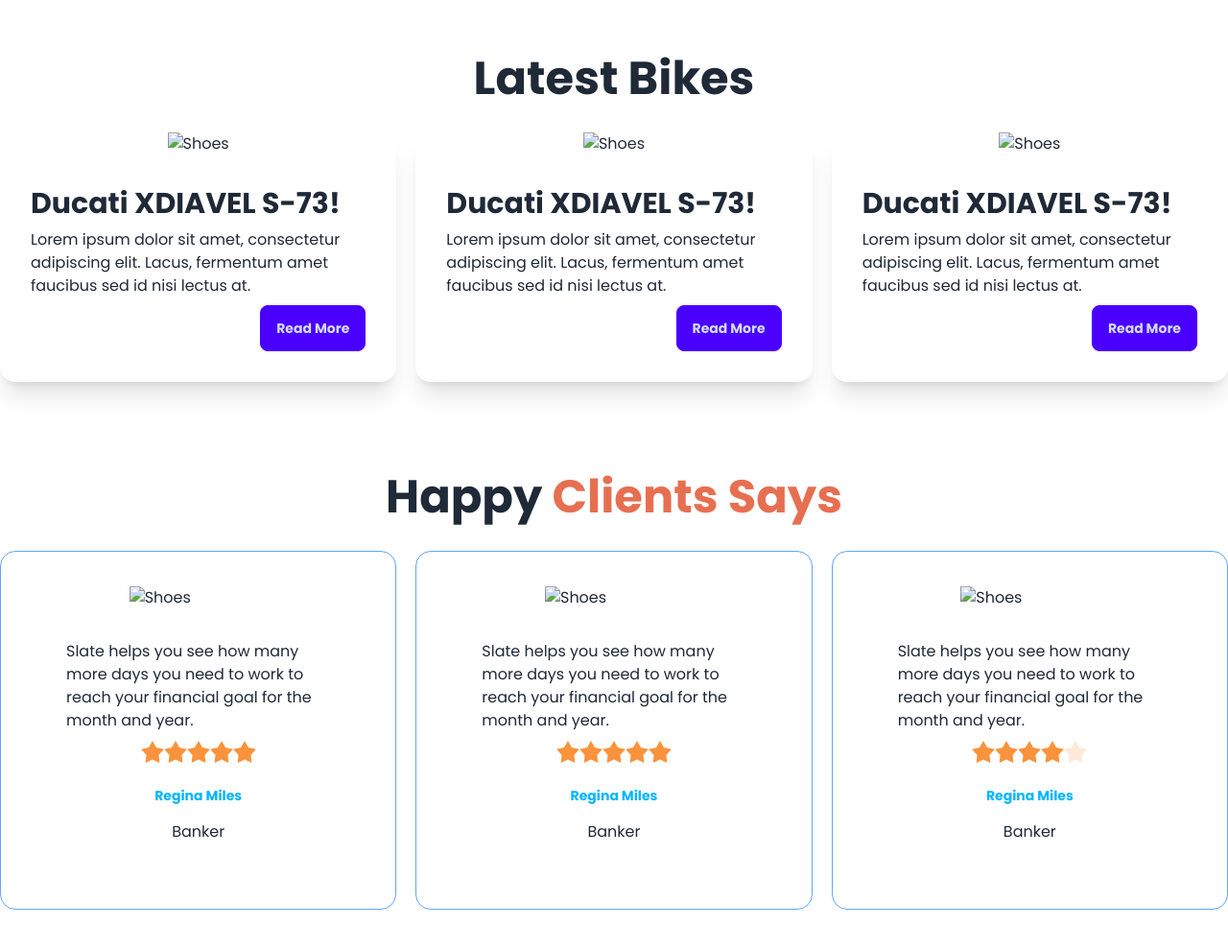
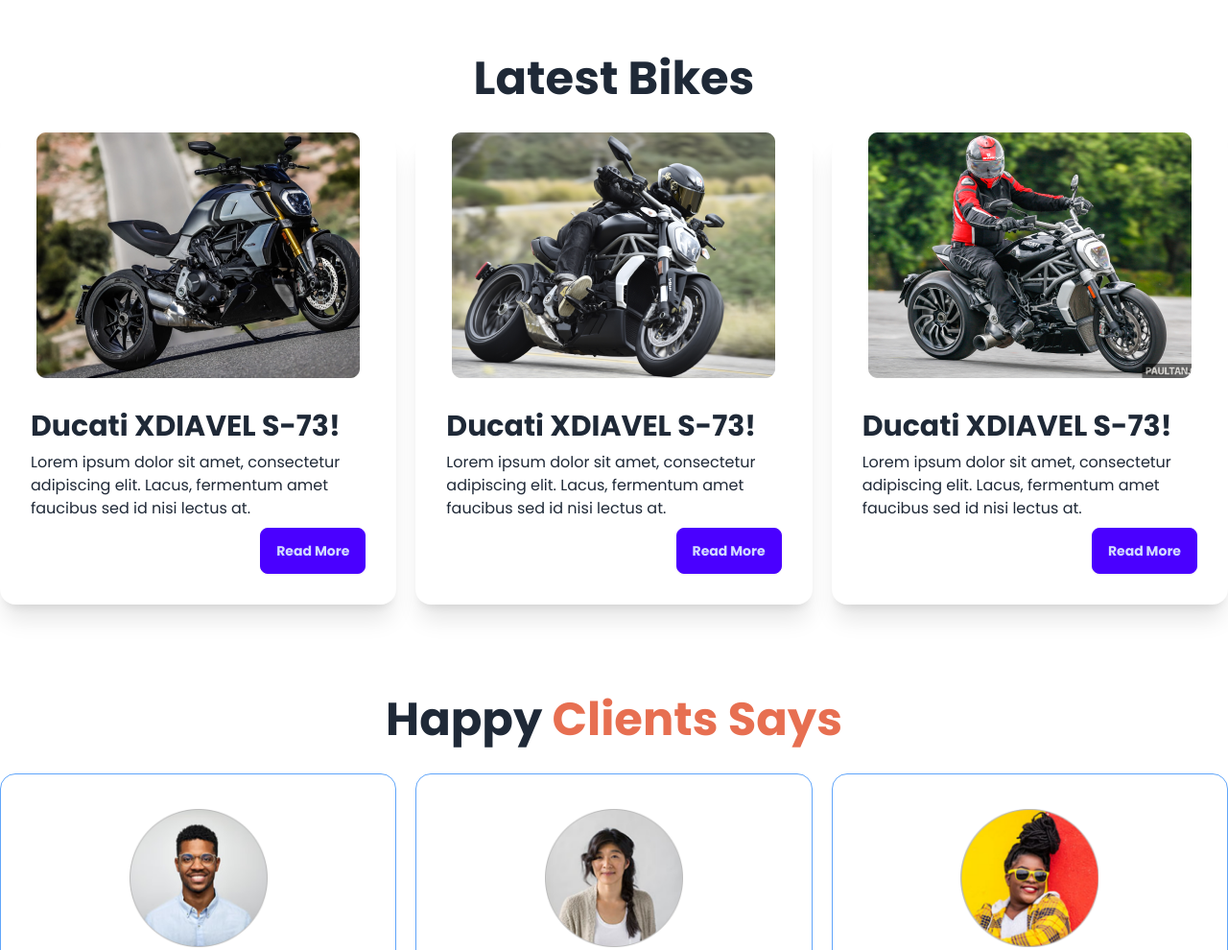
Before and after one commit to fahim3223/Bikar-Zone, a plain HTML site: page index.html in a window 1280 px wide. Shown: the part 660-1650 px from the top of the page at 96% size. Drawn offline with nearby package versions, Linux system fonts and the light colour scheme.

Commit message:
added new pictures

```diff
--- a/index.html
+++ b/index.html
@@ -168,7 +168,7 @@
             </h3>
             <div class="grid gap-5 grid-cols-1 md:grid-cols-2 lg:grid-cols-3">
                 <div class="card bg-base-100 shadow-xl">
-                    <figure><img src="others/latest1.png" alt="Shoes" /></figure>
+                    <figure><img src="images/others/latest1.png" alt="Shoes" /></figure>
                     <div class="card-body">
                       <h2 class="card-title text-3xl">Ducati XDIAVEL S-73!</h2>
                       <p>Lorem ipsum dolor sit amet, consectetur adipiscing elit. Lacus, fermentum amet faucibus sed id nisi lectus at.</p>
@@ -178,7 +178,7 @@
                     </div>
                   </div>
                   <div class="card  bg-base-100 shadow-xl">
-                    <figure><img src="others/latest2.png" alt="Shoes" /></figure>
+                    <figure><img src="images/others/latest2.png" alt="Shoes" /></figure>
                     <div class="card-body">
                       <h2 class="card-title text-3xl">Ducati XDIAVEL S-73!</h2>
                       <p>Lorem ipsum dolor sit amet, consectetur adipiscing elit. Lacus, fermentum amet faucibus sed id nisi lectus at.</p>
@@ -187,7 +187,7 @@
                       </div>
                     </div>
                   </div><div class="card  bg-base-100 shadow-xl">
-                    <figure><img src="others/latest3.png" alt="Shoes" /></figure>
+                    <figure><img src="images/others/latest3.png" alt="Shoes" /></figure>
                     <div class="card-body">
                       <h2 class="card-title text-3xl">Ducati XDIAVEL S-73!</h2>
                       <p>Lorem ipsum dolor sit amet, consectetur adipiscing elit. Lacus, fermentum amet faucibus sed id nisi lectus at.</p>
@@ -205,7 +205,7 @@
             <div class="grid gap-5 grid-cols-1 md:grid-cols-2 lg:grid-cols-3">
                 <div class="grid ">
                     <div class="card bg-base-100 p-9 border border-blue-400">
-                        <figure><img class="w-36" src="others/user-1.png" alt="Shoes" /></figure>
+                        <figure><img class="w-36" src="images/others/user-1.png" alt="Shoes" /></figure>
                         <div class="card-body">
                           <p>Slate helps you see how
                             many more days you need
@@ -229,7 +229,7 @@
                 </div>
                 <div class="grid">
                     <div class="card bg-base-100 p-9 border border-blue-400">
-                        <figure><img class="w-36" src="others/user-2.png" alt="Shoes" /></figure>
+                        <figure><img class="w-36" src="images/others/user-2.png" alt="Shoes" /></figure>
                         <div class="card-body">
                           <p>Slate helps you see how
                             many more days you need
@@ -253,7 +253,7 @@
                 </div>
                 <div class="grid">
                     <div class="card bg-base-100 p-9 border border-blue-400">
-                        <figure><img class="w-36" src="others/user-3.png" alt="Shoes" /></figure>
+                        <figure><img class="w-36" src="images/others/user-3.png" alt="Shoes" /></figure>
                         <div class="card-body">
                           <p>Slate helps you see how
                             many more days you need
```
